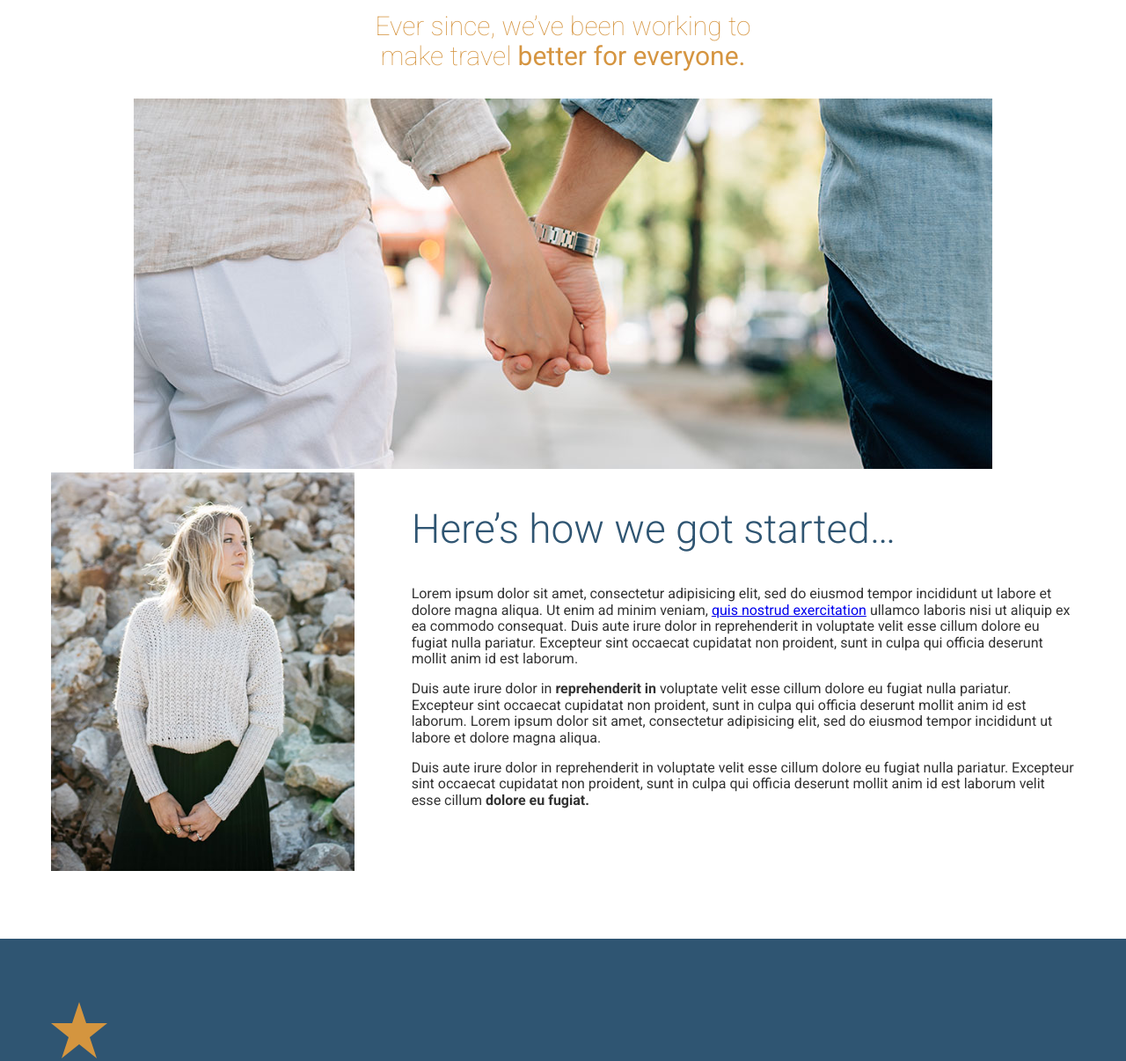
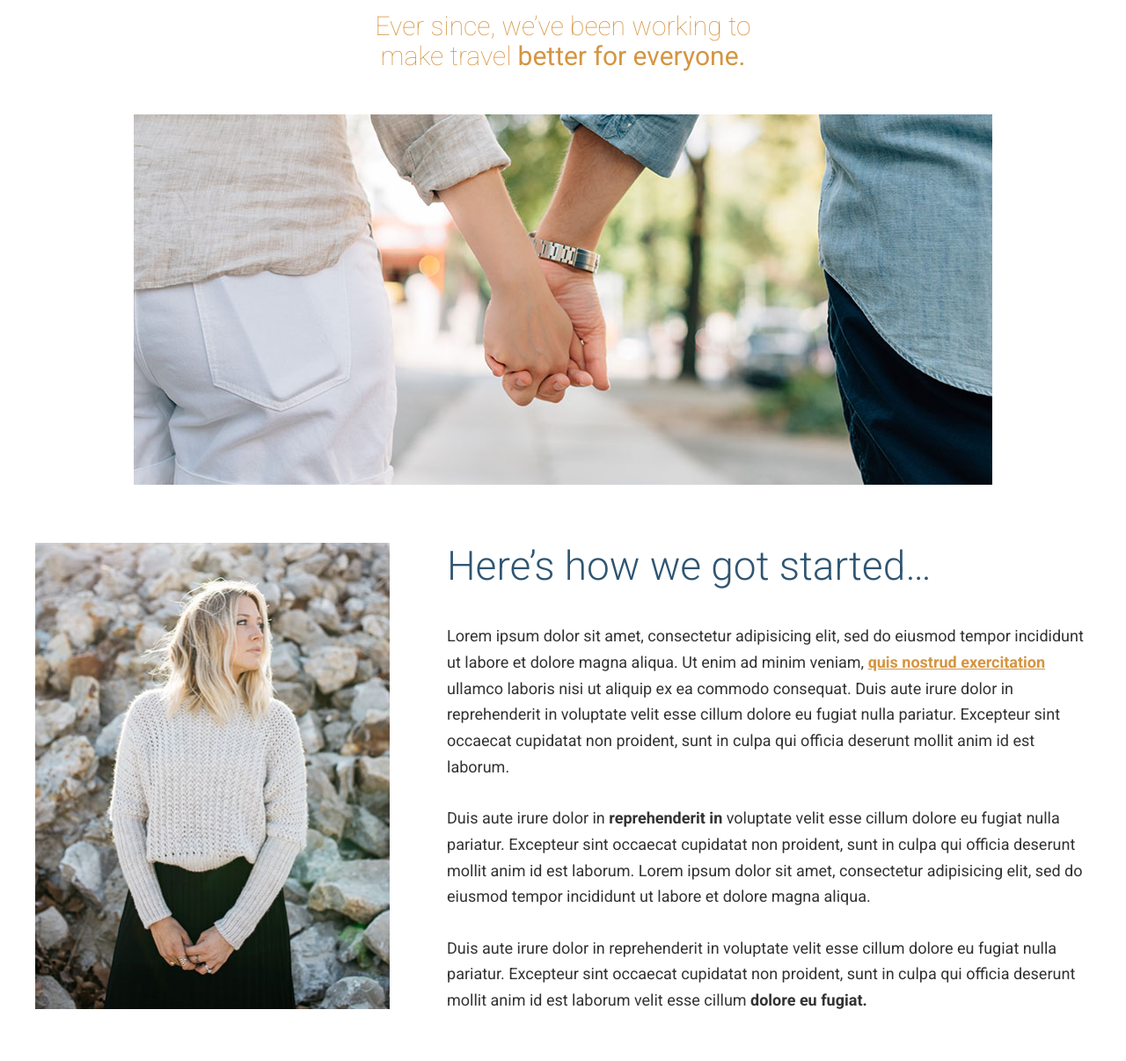
Before and after one commit to chrisgbradley/travel-site, a website: page app/index.html in a window 1280 px wide. Shown: the part 960-2166 px from the top of the page at 88% size. Drawn offline with Linux system fonts and the light colour scheme.

Commit message:
style generic content and responsify images

```diff
--- a/app/assets/styles/base/_global.css
+++ b/app/assets/styles/base/_global.css
@@ -11,3 +11,7 @@ img {
 * {
 	box-sizing: border-box;
 }
+
+a {
+	color: $mainOrange;
+}
--- /dev/null
+++ b/app/assets/styles/modules/_generic-content-container.css
@@ -0,0 +1,14 @@
+.generic-content-container {
+	p {
+		line-height: 1.65;
+		margin: 1.8rem 0;
+
+		@mixin atSmall {
+			font-size: 1.125rem;
+		}
+	}
+
+	p a {
+		font-weight: 700;
+	}
+}
--- a/app/assets/styles/modules/_headline.css
+++ b/app/assets/styles/modules/_headline.css
@@ -38,6 +38,10 @@
 	}
 
 	&--b-margin-large {
-		margin-large: 1.6em;
+		margin-bottom: 1.6em;
+	}
+
+	&--no-t-margin {
+		margin-top: 0;
 	}
 }
--- a/app/assets/styles/modules/_row.css
+++ b/app/assets/styles/modules/_row.css
@@ -9,17 +9,34 @@
 		padding-right: 65px;
 	}
 
-	&__medium-4 {
-		@mixin atMedium {
+
+	&__b-margin-until-medium {
+		margin-bottom: 1rem;
+	}
+
+
+	@mixin atMedium {
+		&__b-margin-until-medium {
+			margin-bottom: 0;
+		}
+
+		&__medium-4 {
 			float: left;
 			width: 33.33%;
 		}
-	}
 
-	&__medium-8 {
-		@mixin atMedium {
+		&__medium-4--larger {
+			width: 37%;
+		}
+
+		&__medium-8 {
 			float: left;
 			width: 66.66%;
 		}
+
+		&__medium-8--smaller {
+			width: 63%;
+		}
 	}
+
 }
--- a/app/assets/styles/modules/_wrapper.css
+++ b/app/assets/styles/modules/_wrapper.css
@@ -2,7 +2,7 @@
 	padding-left: 18px;
 	padding-right: 18px;
 	overflow: hidden;
-  max-width: 1200px;
+  max-width: 1236px;
 	margin-left: auto;
 	margin-right: auto;
 
@@ -10,6 +10,14 @@
 		max-width: 976px;
 	}
 
+	&--b-margin {
+		margin-bottom: 1rem;
+
+		@mixin atSmall {
+			margin-bottom: 3.875rem;
+		}
+	}
+
 	.wrapper {
 		padding-left: 0;
 		padding-right: 0;
--- a/app/assets/styles/styles.css
+++ b/app/assets/styles/styles.css
@@ -8,3 +8,4 @@
 @import "modules/_btn";
 @import "modules/_headline";
 @import "modules/_row";
+@import "modules/_generic-content-container";
--- a/app/index.html
+++ b/app/index.html
@@ -44,15 +44,20 @@
       <h2 class="headline headline--centered headline--light headline--b-margin-small">The first trip we planned <strong>was our own.</strong></h2>
       <h3 class="headline headline--light headline--centered headline--narrow headline--orange headline--small headline--b-margin-large">Ever since, we&rsquo;ve been working to make travel
         <strong>better for everyone.</strong></h3>
-      <div class="wrapper wrapper--medium">
-        <img src="assets/images/first-trip.jpg" alt="Couple walking down a street.">
+      <div class="wrapper wrapper--medium wrapper--b-margin">
+        <img sizes="(min-width: 970px) 976px, 100vw" srcset="assets/images/first-trip-low-res.jpg 565w, assets/images/first-trip.jpg 976w, assets/images/first-trip-hi-dpi.jpg 1952w" alt="Couple walking down a street.">
       </div>
       <div class="row row--gutters">
-        <div class="row__medium-4">
-          <img src="assets/images/our-start.jpg" alt="Our founder, Jane Doe">
+        <div class="row__medium-4 row__medium-4--larger row__b-margin-until-medium">
+          <picture>
+            <source sizes="404px" srcset="assets/images/our-start.jpg 404w, assets/images/our-start-hi-dpi.jpg 808w" media="(min-width: 800px)">
+            <source sizes="320px" srcset="assets/images/our-start-portrait.jpg 382w, assets/images/our-start-portrait-hi-dpi.jpg 764w" media="(min-width: 1020px)">
+            <img srcset="assets/images/our-start-landscape.jpg 800w, assets/images/our-start-landscape-hi-dpi.jpg 1600w" alt="Our founder, Jane Doe">
+          </picture>
         </div>
-        <div class="row__medium-8">
-          <h2 class="headline">Here&rsquo;s how we got started&hellip;</h2>
+        <div class="row__medium-8 row__medium-8--smaller">
+          <div class="generic-content-container">
+            <h2 class="headline headline--no-t-margin">Here&rsquo;s how we got started&hellip;</h2>
             <p>Lorem ipsum dolor sit amet, consectetur adipisicing elit, sed do eiusmod tempor incididunt ut labore et
               dolore
               magna aliqua. Ut enim ad minim veniam, <a href="#">quis nostrud exercitation</a> ullamco laboris nisi ut
@@ -64,7 +69,8 @@
               id est laborum.</p>
             <p>Duis aute irure dolor in <strong>reprehenderit in</strong> voluptate velit esse cillum dolore eu fugiat
               nulla
-            pariatur. Excepteur sint occaecat cupidatat non proident, sunt in culpa qui officia deserunt mollit anim id
+              pariatur. Excepteur sint occaecat cupidatat non proident, sunt in culpa qui officia deserunt mollit anim
+              id
               est
               laborum. Lorem ipsum dolor sit amet, consectetur adipisicing elit, sed do eiusmod tempor incididunt ut
               labore
@@ -74,6 +80,7 @@
               Excepteur sint occaecat cupidatat non proident, sunt in culpa qui officia deserunt mollit anim id est
               laborum
               velit esse cillum <strong>dolore eu fugiat.</strong></p>
+          </div>
         </div>
     </div>
     </div>
--- a/app/temp/styles/styles.css
+++ b/app/temp/styles/styles.css
@@ -465,17 +465,32 @@ img {
 	        box-sizing: border-box;
 }
 
+a {
+	color: #d59541;
+}
+
 .wrapper {
 	padding-left: 18px;
 	padding-right: 18px;
 	overflow: hidden;
-  max-width: 1200px;
+  max-width: 1236px;
 	margin-left: auto;
 	margin-right: auto;
 }
 
 .wrapper--medium {
 		max-width: 976px;
+	}
+
+.wrapper--b-margin {
+		margin-bottom: 1rem;
+	}
+
+@media(min-width: 530px) {
+
+.wrapper--b-margin {
+			margin-bottom: 3.875rem
+	}
 	}
 
 .wrapper .wrapper {
@@ -633,7 +648,11 @@ img {
 	}
 
 .headline--b-margin-large {
-		margin-large: 1.6em;
+		margin-bottom: 1.6em;
+	}
+
+.headline--no-t-margin {
+		margin-top: 0;
 	}
 
 .row::after {
@@ -650,18 +669,46 @@ img {
 		padding-right: 65px;
 	}
 
+.row__b-margin-until-medium {
+		margin-bottom: 1rem;
+	}
+
 @media (min-width: 800px) {
+		.row__b-margin-until-medium {
+			margin-bottom: 0;
+		}
 
-.row__medium-4 {
+		.row__medium-4 {
 			float: left;
-			width: 33.33%
+			width: 33.33%;
+		}
+
+		.row__medium-4--larger {
+			width: 37%;
+		}
+
+		.row__medium-8 {
+			float: left;
+			width: 66.66%;
+		}
+
+		.row__medium-8--smaller {
+			width: 63%;
+		}
+	}
+
+.generic-content-container p {
+		line-height: 1.65;
+		margin: 1.8rem 0;
+	}
+
+@media(min-width: 530px) {
+
+.generic-content-container p {
+			font-size: 1.125rem
 	}
 	}
 
-@media (min-width: 800px) {
-
-.row__medium-8 {
-			float: left;
-			width: 66.66%
+.generic-content-container p a {
+		font-weight: 700;
 	}
-	}
```
Also changed, not shown: app/assets/images/first-trip-low-res.jpg (added). Lines whose indentation alone changed are shown as unchanged.
